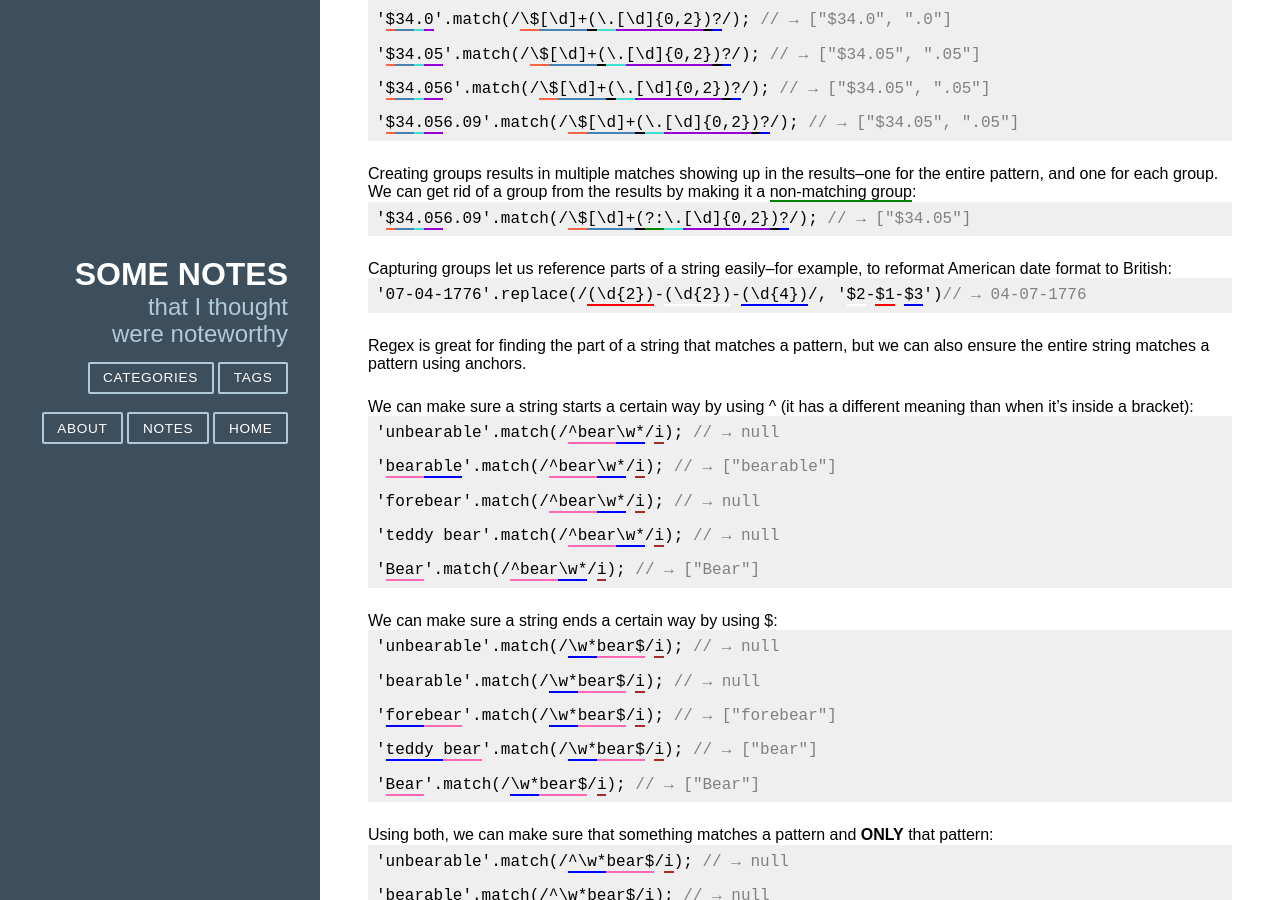
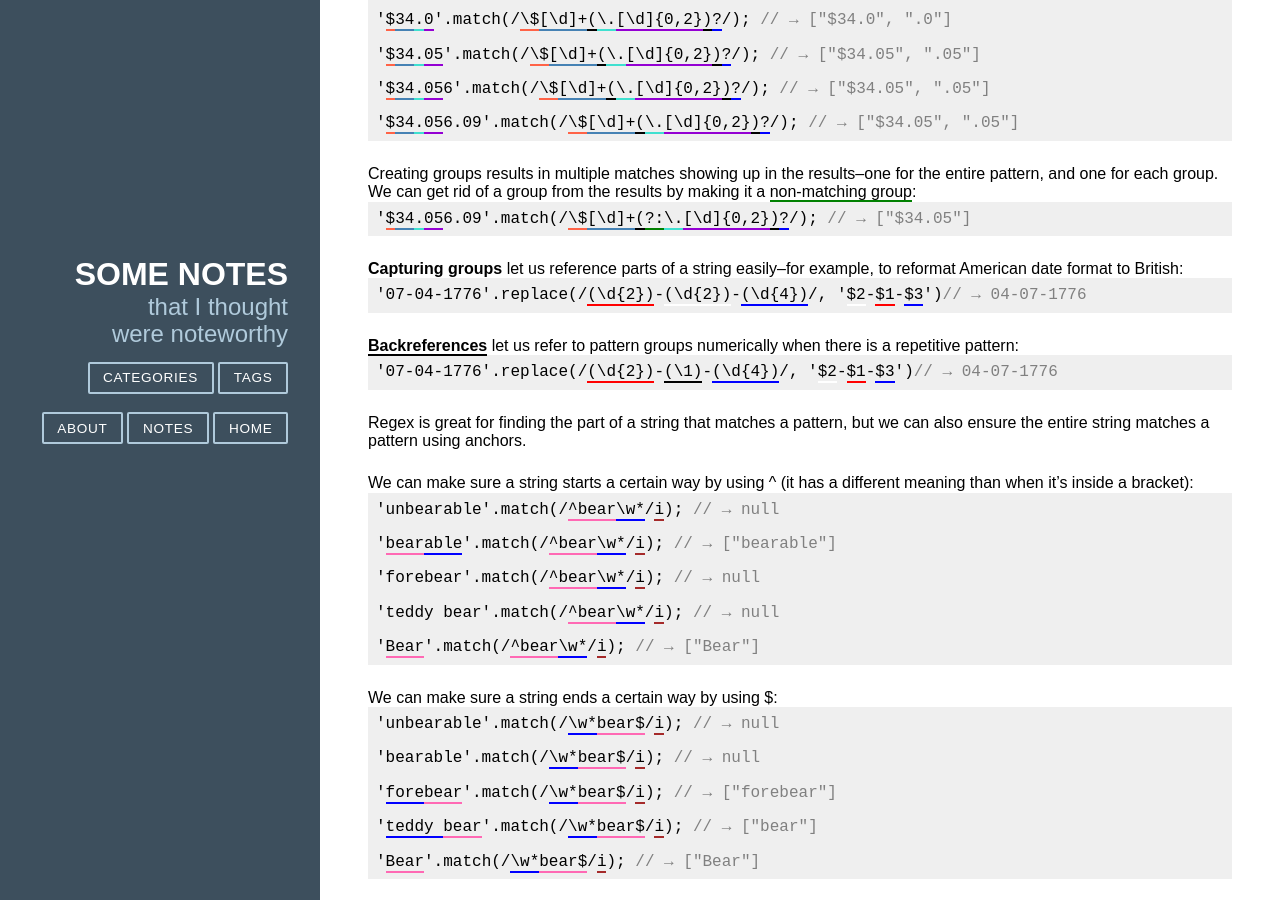
Before and after one commit to monaqvi/monaqvi.github.io, a Jekyll site: the page built from _posts/2017-01-05-regex.md, in a window 1280 px wide and 900 px high, scrolled down 5031 px. Built offline with Jekyll 4.4.1, drawn with Linux system fonts in a browser that asks for light colours; nearby versions of some CDN libraries; comment, search, counter and statistics services are not loaded.

Commit message:
Add backreferences

```diff
--- a/_posts/2017-01-05-regex.md
+++ b/_posts/2017-01-05-regex.md
@@ -185,8 +185,11 @@
 Creating groups results in multiple matches showing up in the results--one for the entire pattern, and one for each group. We can get rid of a group from the results by making it a <span class="bottom-border green">non-matching group</span>:
 <code>'<span class="bottom-border tomato">$</span><span class="bottom-border steelblue">34</span><span class="bottom-border turquoise">.</span><span class="bottom-border darkviolet">05</span>6.09'.match(/<span class="bottom-border tomato">\$</span><span class="bottom-border steelblue">[\d]+</span><span class="bottom-border">(</span><span class="bottom-border green">?:</span><span class="bottom-border turquoise">\.</span><span class="bottom-border darkviolet">[\d]{0,2}</span><span class="bottom-border">)</span><span class="bottom-border blue">?</span>/); <span class="code-comment">// &rarr; ["$34.05"]</span></code>
 
-Capturing groups let us reference parts of a string easily--for example, to reformat American date format to British:
+<span class="emphasize">Capturing groups</span> let us reference parts of a string easily--for example, to reformat American date format to British:
 <code>'07-04-1776'.replace(/<span class="bottom-border red">(\d{2})</span>-<span class="bottom-border white">(\d{2})</span>-<span class="bottom-border blue">(\d{4})</span>/, '<span class="bottom-border white">$2</span>-<span class="bottom-border red">$1</span>-<span class="bottom-border blue">$3</span>')<span class="code-comment">// &rarr; 04-07-1776</span></code>
+
+<span class="emphasize bottom-border">Backreferences</span> let us refer to pattern groups numerically when there is a repetitive pattern:
+<code>'07-04-1776'.replace(/<span class="bottom-border red">(\d{2})</span>-<span class="bottom-border">(\1)</span>-<span class="bottom-border blue">(\d{4})</span>/, '<span class="bottom-border white">$2</span>-<span class="bottom-border red">$1</span>-<span class="bottom-border blue">$3</span>')<span class="code-comment">// &rarr; 04-07-1776</span></code>
 
 Regex is great for finding the part of a string that matches a pattern, but we can also ensure the entire string matches a pattern using anchors.
 
```
